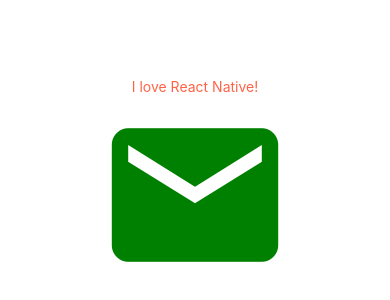
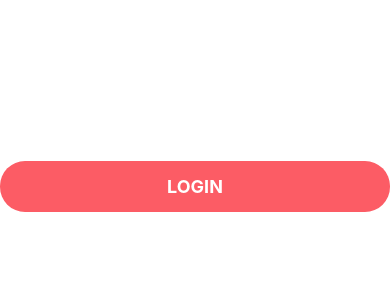
Before and after one commit to anonymdevl/DoneWithIt, a React Native app: screen / in a window 390 px wide. Shown: the part 236-536 px from the top of the page. Built offline with nearby package versions, Linux system fonts and the light colour scheme.

Commit message:
Build the AppButton Component.

```diff
--- a/App.js
+++ b/App.js
@@ -5,6 +5,7 @@ import WelcomeScreen from './app/screens/WelcomeScreen';
 import ViewImageScreen from './app/screens/ViewImageScreen';
 
 import AppText from './app/components/AppText';
+import AppButton from './app/components/AppButton';
 
 export default function App() {
   return (
@@ -16,8 +17,7 @@ export default function App() {
       }}
     >
 
-    <AppText>I love React Native!</AppText>
-    <MaterialCommunityIcons name='email' size={200} color= 'green'/>
+      <AppButton title="Login" onPress={() => console.log("Tapped")}/>
 
     </View>
   );
--- /dev/null
+++ b/app/components/AppButton.js
@@ -0,0 +1,33 @@
+import React from 'react';
+import { StyleSheet, Text, TouchableOpacity } from 'react-native';
+
+import colors from '../config/colors';
+
+function AppButton({ title, onPress, color = 'primary'}){
+    return (
+       <TouchableOpacity style={ [styles.button, { backgroundColor:colors[color] }] } onPress={onPress}>
+            <Text style={styles.text}>{title}</Text>
+       </TouchableOpacity>
+    );
+}
+
+const styles = StyleSheet.create({
+    button: {
+        alignItems: 'center',
+        backgroundColor: colors.primary,
+        borderRadius: 25,
+        justifyContent: 'center',
+        marginVertical: 10,
+        padding: 15,
+        width: '100%'
+        },
+
+    text: {
+        color: colors.white,
+        fontSize: 18,
+        textTransform: 'uppercase',
+        fontWeight: 'bold',
+    }
+})
+
+export default AppButton;
```
